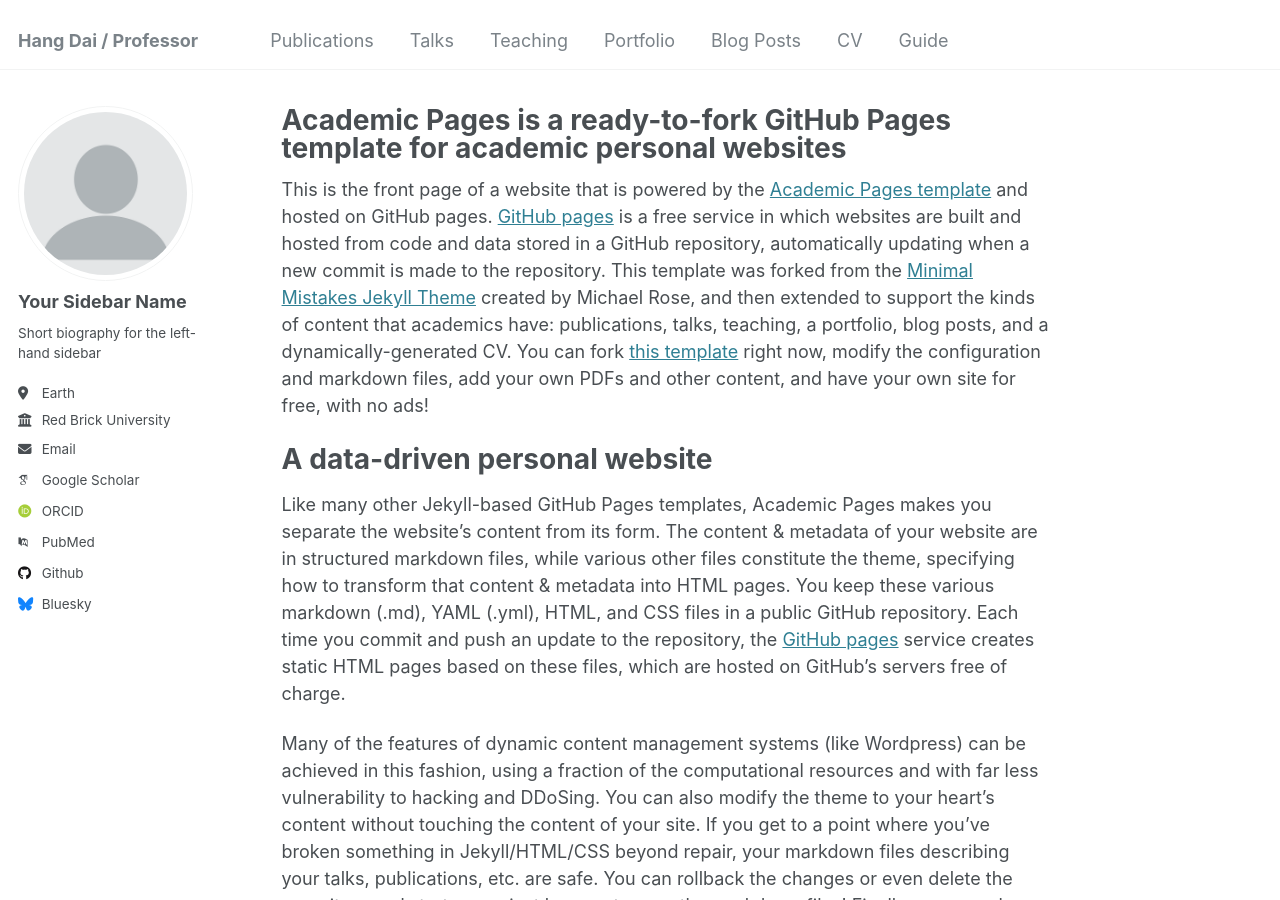
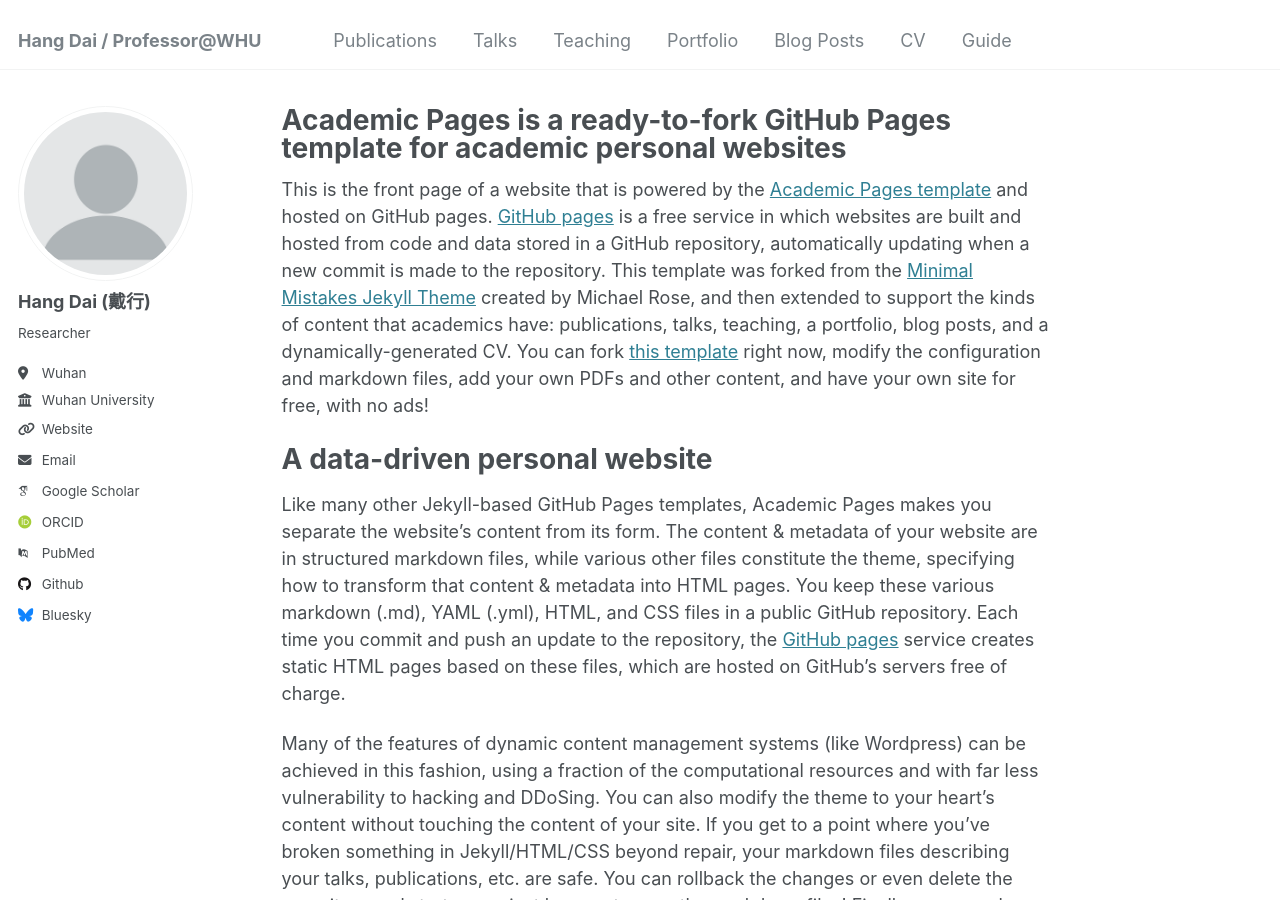
Before and after one commit to Dai-Hang/Dai-Hang.github.io, a Jekyll site: the page built from _pages/about.md, in a window 1280 px wide and 900 px high. Built offline with Jekyll 4.4.1, drawn with Linux system fonts in a browser that asks for light colours; some web fonts are replaced.

Commit message:
Update _config.yml

```diff
--- a/_config.yml
+++ b/_config.yml
@@ -8,7 +8,7 @@
 
 # Basic Site Settings
 locale                   : "en-US"
-title                    : "Hang Dai / Professor"
+title                    : "Hang Dai / Professor@WHU"
 title_separator          : "-"
 name                     : &name "Hang Dai"
 description              : &description "personal description"
@@ -22,13 +22,13 @@ repository               : "Dai-Hang/Dai-Hang.github.io"
 author:
   # Biographic information
   avatar           : "profile.png"
-  name             : "Your Sidebar Name"
+  name             : "Hang Dai (戴行)"
   pronouns         : # example: "she/her"
-  bio              : "Short biography for the left-hand sidebar"
-  location         : "Earth"
-  employer         : "Red Brick University"
-  uri              : # URL
-  email            : "none@example.org"
+  bio              : "Researcher"
+  location         : "Wuhan"
+  employer         : "Wuhan University"
+  uri              : https://en.whu.edu.cn/
+  email            : "hang.dai.cs@gmail.com"
 
   # Academic websites
   arxiv            : # URL - Update with the correct link to your profile
```
